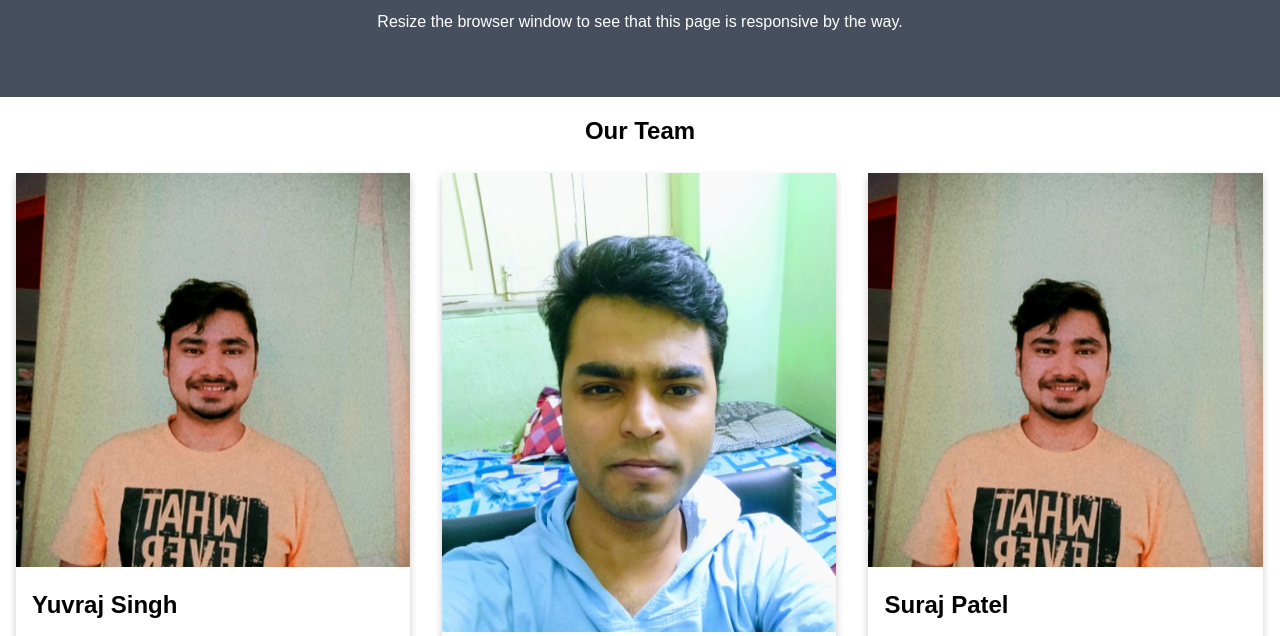
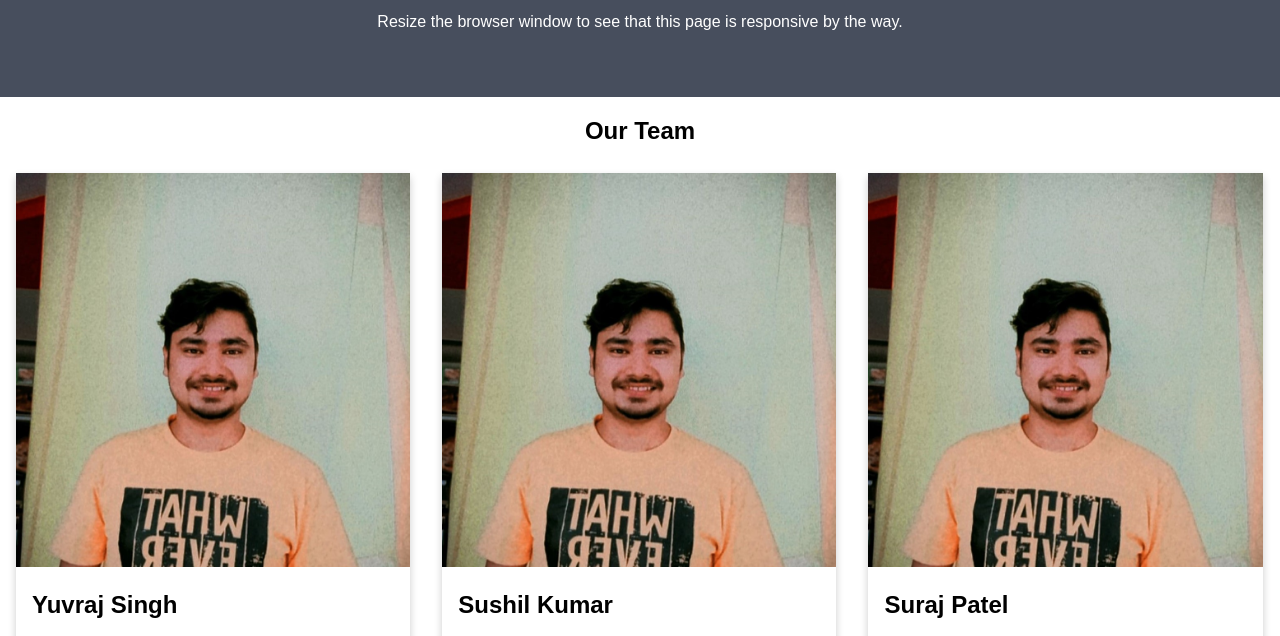
Before and after one commit to yuvraj-2503/intro-page, a plain HTML site: page index.html in a window 1280 px wide. Shown: the part 151-787 px from the top of the page. Drawn offline with Linux system fonts and the light colour scheme.

Commit message:
check kro

```diff
--- a/index.html
+++ b/index.html
@@ -31,7 +31,7 @@
 
         <div class="column">
           <div class="card">
-            <img src="./sushil.jpeg" alt="Mike" style="width:100%">
+            <img src="./suraj.jpg" alt="Mike" style="width:100%">
             <div class="container">
               <h2>Sushil Kumar</h2>
               <p class="title">Art Director</p>
```
